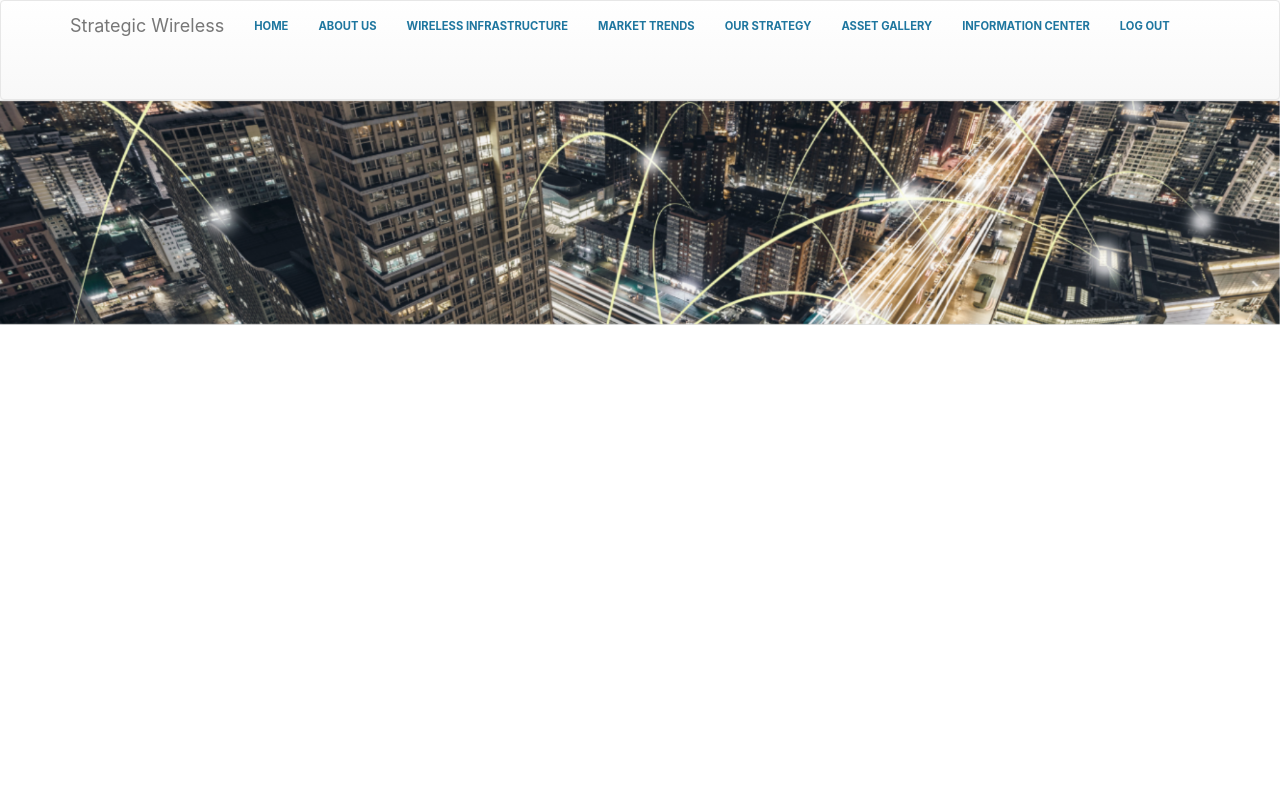
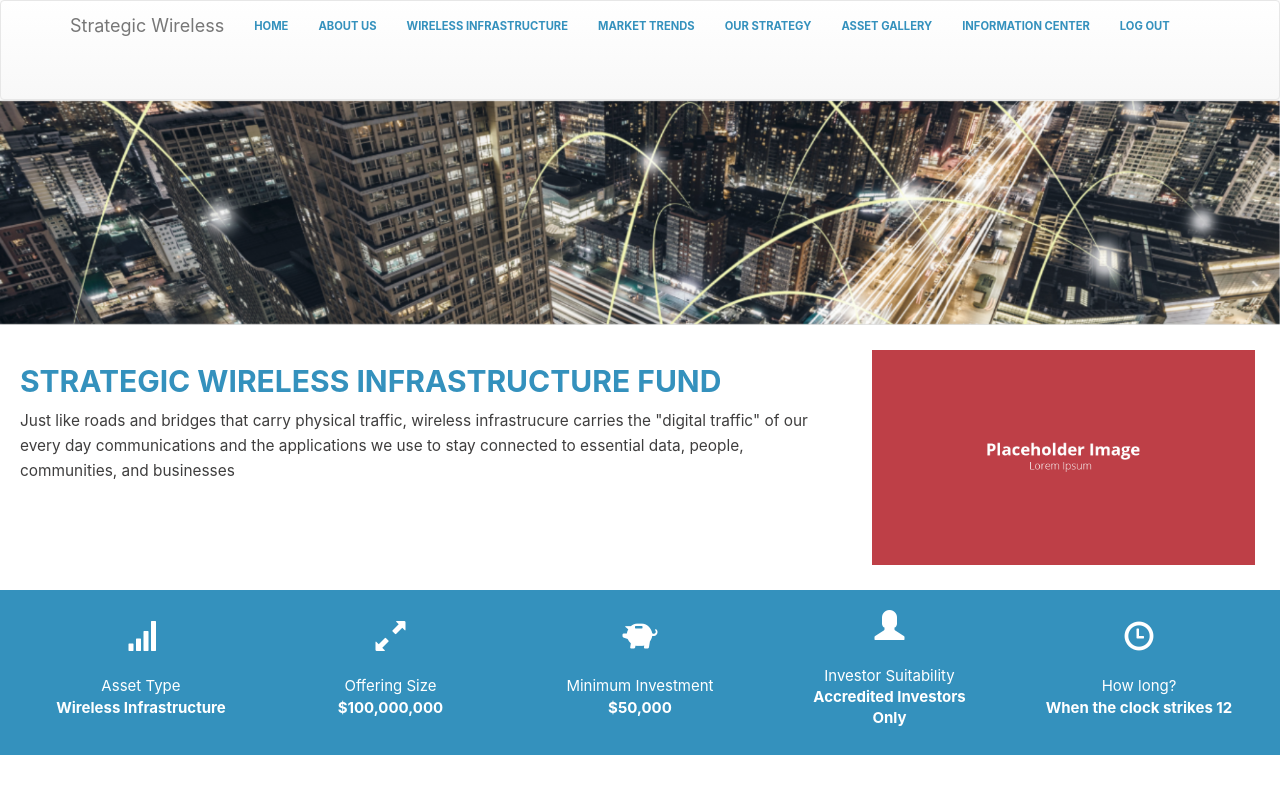
Before and after one commit to AndyRoush/strategicCodeChallenge, a React (Create React App) app in the folder code-challenge/: page / in a window 1280 px wide. Shown: the top 794 px of the page. Built offline with nearby package versions, Linux system fonts and the light colour scheme.

Commit message:
added the fist 2 divs under the hero image.

```diff
--- a/code-challenge/src/components/Hero/Hero.js
+++ b/code-challenge/src/components/Hero/Hero.js
@@ -5,7 +5,6 @@ import './Hero.css'
 
 const hero = () => {
     return(
-
         <Image className ="heroimg" src={heroimg} responsive />
     )
 }
--- a/code-challenge/src/components/Home/Home.css
+++ b/code-challenge/src/components/Home/Home.css
@@ -3,3 +3,46 @@
     width: 100%;
     margin: 0;
 }
+
+.videoimg {
+    height: 100%;
+    width: 100%;
+    padding: 5px;
+}
+
+.about-head {
+    color: #3491bd;
+    text-transform: uppercase;
+    font-weight: bold;
+}
+
+.about-p {
+    line-height: 2.5rem;
+    font-size: 1.1em;
+    color: rgb(63, 62, 62);
+}
+
+.about-div {
+    padding: 20px;
+}
+
+.wirelessDiv {
+    background-color: #3491bd;
+    height: 165px;
+    display: flex;
+    justify-content: center;
+    justify-content: space-around;
+    align-items: center;
+    flex-direction: row;
+    color: white;
+    font-size: 1.5rem;
+}
+
+.glyph-wrapper {
+    margin-bottom: 15px;
+    font-size: 3rem
+}
+
+.no-margin-p {
+    margin: 0;
+}
--- a/code-challenge/src/components/Home/Home.js
+++ b/code-challenge/src/components/Home/Home.js
@@ -1,15 +1,70 @@
-import React, { Component } from 'react';
-import { Link } from 'react-router-dom';
-import { Grid, Row, Col, Image, Button } from 'react-bootstrap';
-import './Home.css'
+import React, { Component } from "react";
+import { Link } from "react-router-dom";
+import { Row, Col, Image, Button, Glyphicon } from "react-bootstrap";
+import "./Home.css";
+import placeholder from "../../assets/placeholder.png";
 
 class Home extends Component {
-    render() {
-        return(
-            <Grid>
-            </Grid>
-        )
-    }
+  render() {
+    return (
+      <div className="main-div">
+        <Row className="about-div">
+          <Col xs={12} md={8}>
+            <h2 className="about-head">
+              Strategic Wireless Infrastructure Fund
+            </h2>
+            <p className="about-p">
+              Just like roads and bridges that carry physical traffic, wireless
+              infrastrucure carries the "digital traffic" of our every day
+              communications and the applications we use to stay connected to
+              essential data, people, communities, and businesses
+            </p>
+          </Col>
+          <Col xs={12} md={4}>
+            <Image className="videoimg" src={placeholder} responsive />
+          </Col>
+        </Row>
+
+        <Row className="wirelessDiv">
+          <Col xs={12} md={2} align="center">
+            <div className="glyph-wrapper">
+              <Glyphicon glyph="glyphicon glyphicon-signal" />
+            </div>
+            <p className="no-margin-p">Asset Type</p>
+            <p><strong>Wireless Infrastructure</strong></p>
+          </Col>
+          <Col xs={6} md={2} align="center">
+            <div className="glyph-wrapper">
+              <Glyphicon glyph="glyphicon glyphicon-resize-full" />
+            </div>
+            <p className="no-margin-p">Offering Size</p>
+            <p><strong>$100,000,000</strong></p>
+          </Col>
+          <Col xs={6} md={2} align="center">
+            <div className="glyph-wrapper">
+              <Glyphicon glyph="glyphicon glyphicon-piggy-bank" />
+            </div>
+            <p className="no-margin-p">Minimum Investment</p>
+            <p><strong>$50,000</strong></p>
+          </Col>
+          <Col xs={6} md={2} align="center">
+            <div className="glyph-wrapper">
+              <Glyphicon glyph="glyphicon glyphicon-user" />
+            </div>
+            <p className="no-margin-p">Investor Suitability</p>
+            <p><strong>Accredited Investors Only</strong></p>
+          </Col>
+          <Col xs={6} md={2} align="center">
+            <div className="glyph-wrapper">
+              <Glyphicon glyph="glyphicon glyphicon-time" />
+            </div>
+            <p className="no-margin-p">How long?</p>
+            <p><strong>When the clock strikes 12</strong></p>
+          </Col>
+        </Row>
+      </div>
+    );
+  }
 }
 
 export default Home;
--- a/code-challenge/src/components/Navbar/Navbar.css
+++ b/code-challenge/src/components/Navbar/Navbar.css
@@ -3,7 +3,7 @@
 }
 
 .navbar-default .navbar-nav>li>a {
-    color: #1e769f;
+    color: #3491bd;
     text-transform: uppercase;
     font-size: .8em;
     font-weight: bold;
```
Also changed, not shown: code-challenge/src/assets/placeholder.png (added).
